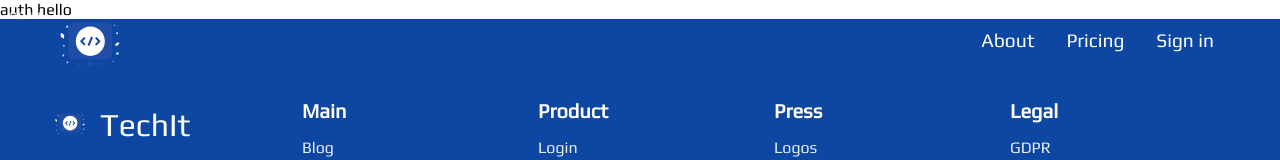
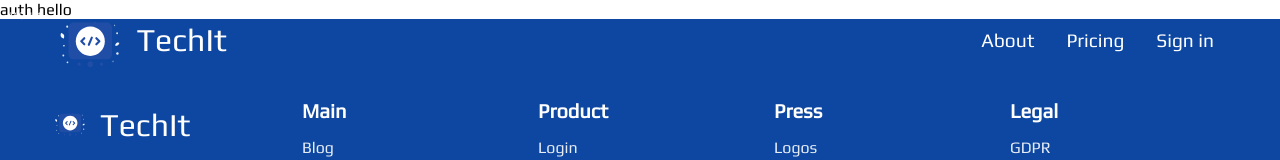
Before and after one commit to mahmoudokily/techit, a React (Create React App) app: page /auth in a window 1280 px wide. Shown: the top 160 px of the page. Built offline with nearby package versions, Linux system fonts and the light colour scheme.

Commit message:
add sticky navbar functions

```diff
--- a/src/App.tsx
+++ b/src/App.tsx
@@ -22,7 +22,6 @@ function App() {
 
   useEffect(() => {
     window?.addEventListener("scroll", () => {
-      console.log(window.scrollY);
       if (window.scrollY > 800) setShowButton(true);
       else setShowButton(false);
     });
@@ -33,7 +32,6 @@ function App() {
 
   const scrollTo = (id: string) => () => {
     const element = document.getElementById(id);
-
     element?.scrollIntoView({
       behavior: "smooth",
     });
--- a/src/_shared/styledComponents/ProjectUi.tsx
+++ b/src/_shared/styledComponents/ProjectUi.tsx
@@ -27,30 +27,37 @@ export const Version = styled.span`
 
 export const FixedButton = styled.button`
   position: fixed;
-  margin: 20;
-  border-radius: 4;
-  bottom: 0;
+  margin: 20px;
+  border-radius: 4px;
+  bottom: 0px;
   padding: 8px 5px;
   right: 0;
   z-index: 22200;
   outline: none;
   border: none;
   background-color: rgb(0, 0, 22, 0.3);
+  opacity: 0.7;
+  &:hover {
+    opacity: 1;
+  }
 `;
 //header
-export const Nav = styled.nav`
-  background: transparent;
+export const Nav = styled.nav<{ show: boolean }>`
   margin-bottom: -80px;
   height: 80px;
   display: flex;
   justify-content: center;
   align-items: center;
+  align-items: center;
   font-size: 1.2rem;
-  position: absolute;
+  position: sticky;
   top: 0;
   z-index: 50;
   width: 100%;
-  transition: background-color 0.3s ease-in;
+  background-color: ${({ show, theme }) =>
+    show ? theme.colors.primary.main : "transparent"};
+
+  transition: background-color 0.1s ease-in;
 `;
 
 export const NavbarContainer = styled(Container)`
--- a/src/header/screen/Header.tsx
+++ b/src/header/screen/Header.tsx
@@ -1,4 +1,4 @@
-import { useState } from "react";
+import { useEffect, useState } from "react";
 import { useLocation, useNavigate } from "react-router-dom";
 import packageJson from "../../../package.json";
 import {
@@ -17,6 +17,7 @@ import links from "../../_shared/utils/data/links";
 
 const Header = () => {
   const [show, setShow] = useState(false);
+  const [showBackground, setShowBackground] = useState(false);
   const location = useLocation();
   const navigate = useNavigate();
 
@@ -43,12 +44,26 @@ const Header = () => {
     setShow(false);
   };
 
+  useEffect(() => {
+    window?.addEventListener("scroll", () => {
+      if (window.scrollY > 80) setShowBackground(true);
+      else setShowBackground(false);
+    });
+    return () => {
+      window.removeEventListener("scroll", () => {
+        if (window.scrollY > 80) setShowBackground(true);
+        else setShowBackground(false);
+      });
+    };
+  }, []);
+
   return (
-    <Nav id="nav">
+    <Nav id="navbar" show={showBackground}>
       <Version> V {packageJson.version}</Version>
       <NavbarContainer>
         <NavLogo to="/">
           <NavIcon src="./assets/logo.svg" alt="logo" />
+          <span>TechIt</span>
         </NavLogo>
         <MobileIcon onClick={handleClick}>
           {show ? (
```
